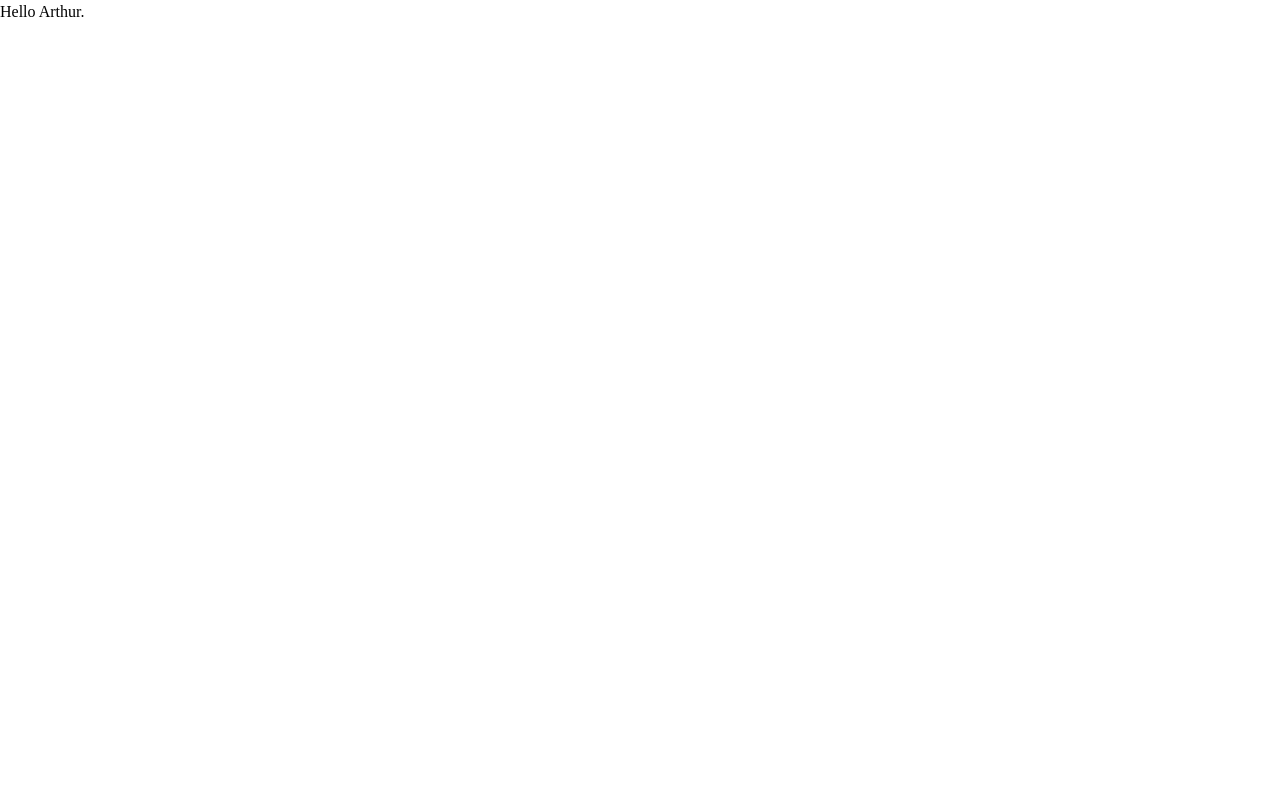
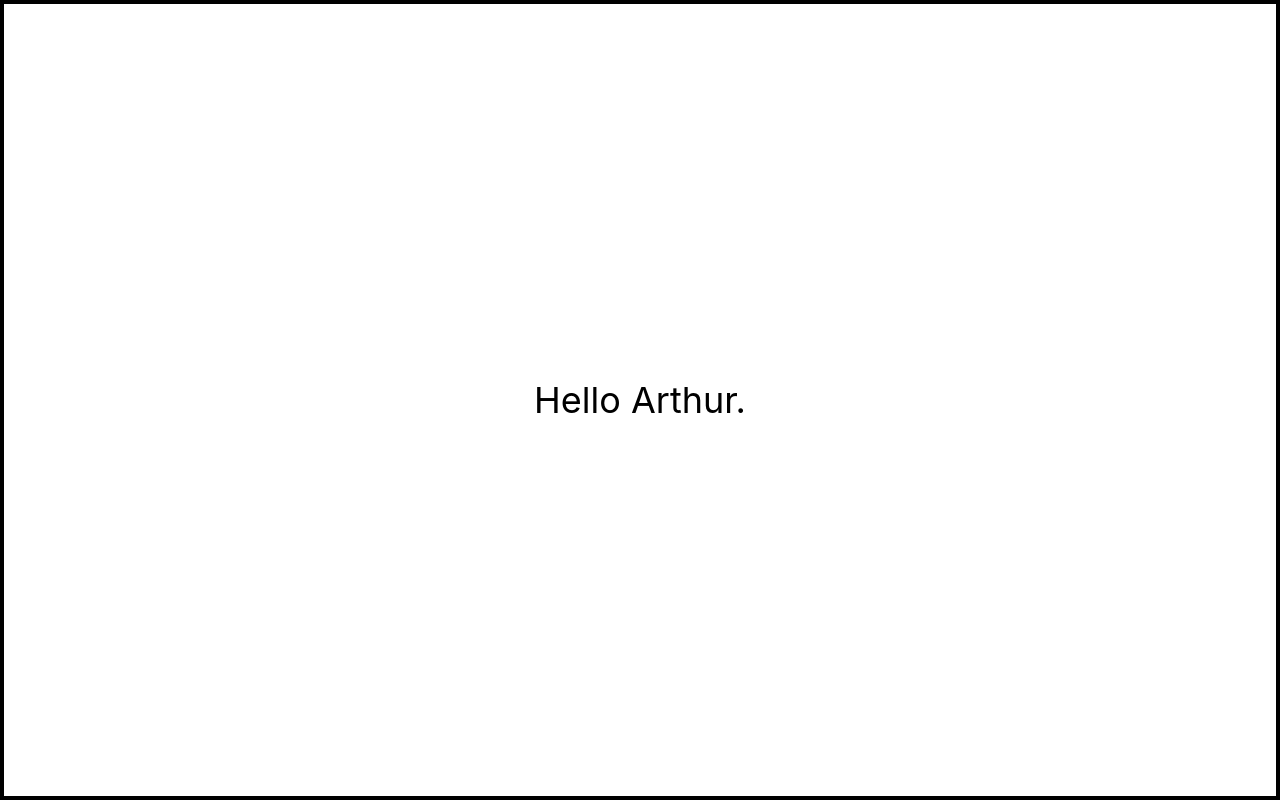
Before and after one commit to Art-Luzrab/ArtsShoppingCartReduxEdition, a React (Vite) app: page / in a window 1280 px wide. Built offline with nearby package versions, Linux system fonts and the light colour scheme.

Commit message:
centering warm up

```diff
--- a/package.json
+++ b/package.json
@@ -10,8 +10,10 @@
     "preview": "vite preview"
   },
   "dependencies": {
+    "@tailwindcss/vite": "^4.3.3",
     "react": "^19.2.8",
-    "react-dom": "^19.2.8"
+    "react-dom": "^19.2.8",
+    "tailwindcss": "^4.3.3"
   },
   "devDependencies": {
     "@babel/core": "^7.29.7",
--- a/src/App.jsx
+++ b/src/App.jsx
@@ -3,7 +3,9 @@ import "../src/index.css"
 function App() {
   return (
     <>
-      <div>Hello Arthur.</div>
+      <div className=" h-dvh border-4 justify-items-center content-center  ">
+        <div className="text-4xl ">Hello Arthur.</div>
+      </div>
     </>
   )
 }
--- a/vite.config.js
+++ b/vite.config.js
@@ -7,7 +7,7 @@ import tailwindcss from "@tailwindcss/vite"
 export default defineConfig({
   plugins: [
     react(),
+    tailwindcss(),
     babel({ presets: [reactCompilerPreset()] }),
-    tailwindcss(),
   ],
 })
```
Also changed, not shown: 2 other files (tests, documents, lock files or other folders).
